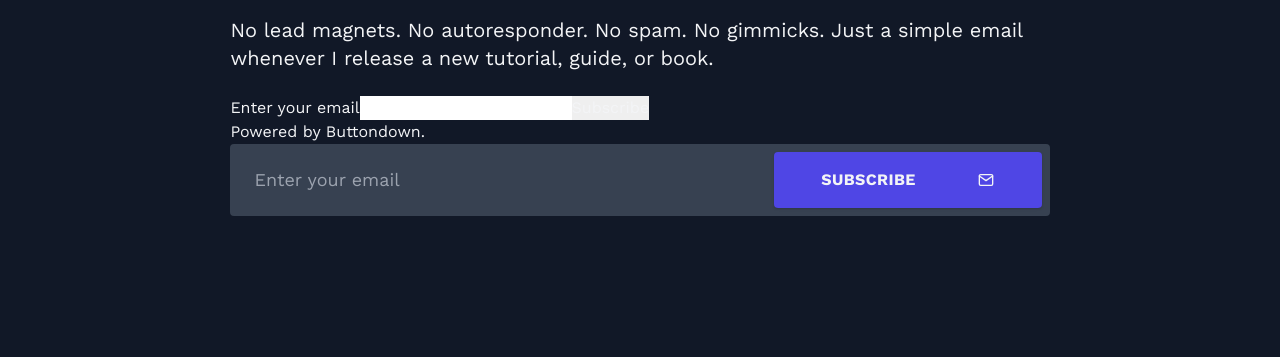
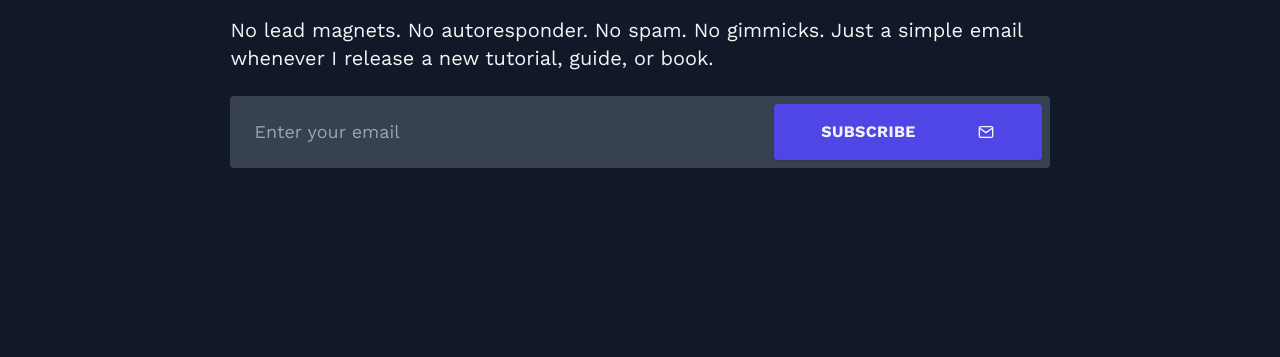
Before and after one commit to kenrogers/krgrs, a Gatsby site: page / in a window 1280 px wide. Shown: the part 1572-1929 px from the top of the page. Built offline with nearby package versions, Linux system fonts and the light colour scheme; Gatsby itself is replaced by a stand-in of ours; a web font is replaced by a local one.

Commit message:
Adjust subscription form

```diff
--- a/src/components/Subscribe.js
+++ b/src/components/Subscribe.js
@@ -16,24 +16,14 @@ export default function Subscribe() {
         method="post"
         target="popupwindow"
         onsubmit="window.open('https://buttondown.email/krgrs', 'popupwindow')"
-        class="embeddable-buttondown-form"
+        className="bg-gray-700 flex p-2 rounded"
       >
-        <label for="bd-email">Enter your email</label>
-        <input type="email" name="email" id="bd-email" />
-        <input type="submit" value="Subscribe" />
-        <p>
-          <a href="https://buttondown.email" target="_blank">
-            Powered by Buttondown.
-          </a>
-        </p>
-      </form>
-      <form className="bg-gray-700 flex p-2 rounded">
         <input
           placeholder="Enter your email"
           className="flex-grow bg-transparent border-none appearance-none text-base sm:text-lg leading-none px-2 sm:px-4 mb-1 sm:mb-0 focus:outline-none focus:border-0 focus:ring-0"
           type="email"
           name="email"
-          id="early_access_user_email"
+          id="bd-email"
         />
         <button type="submit" name="commit" className="subscribe w-1/3">
           Subscribe <FiMail />
```
